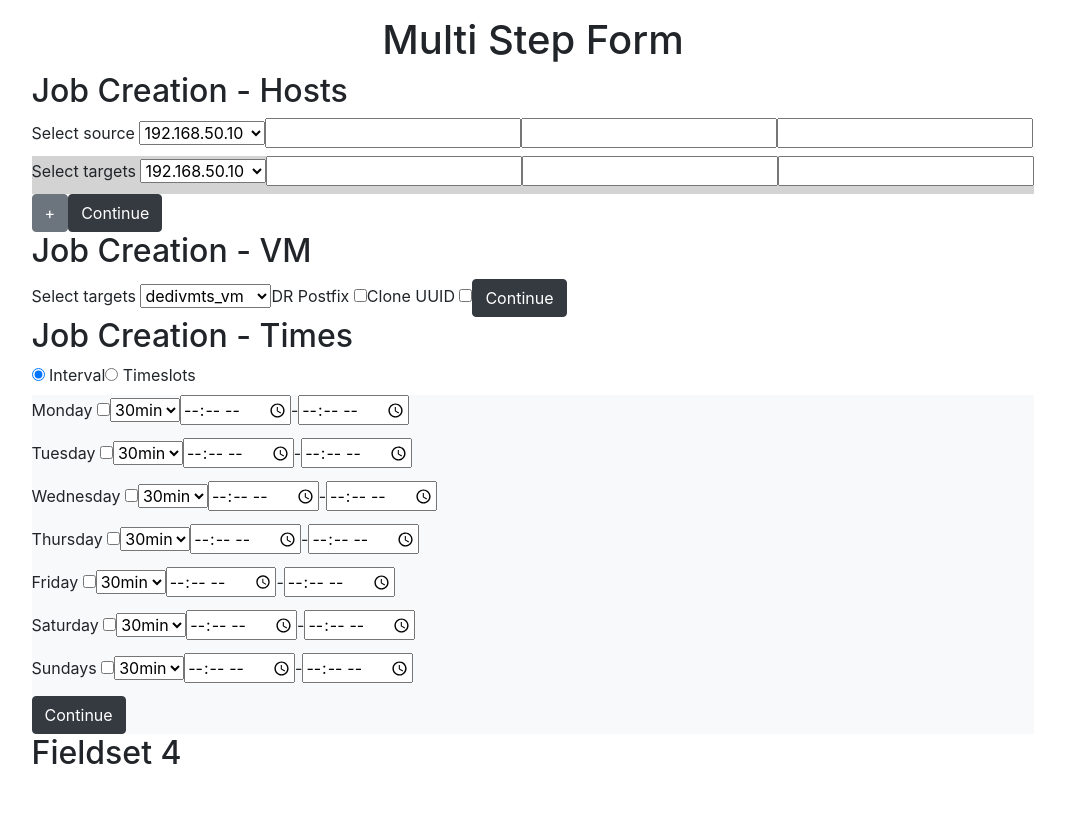
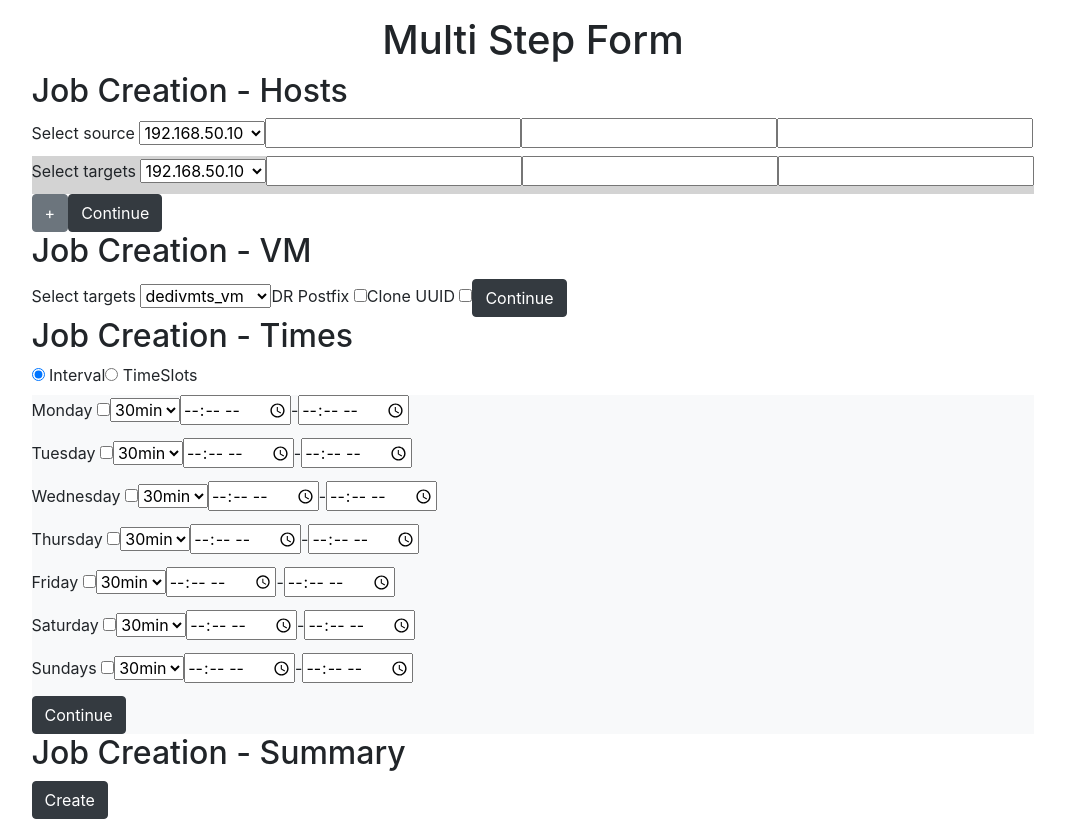
Before and after one commit to Gw3i/multi-step-form-vue, a Nuxt app: page / in a window 1280 px wide. Shown: the whole page, without its empty margins (107-1172 px from the left). Before the commit the page ends 800 px from the top, so only its background shows below. Built offline with nearby package versions, Linux system fonts and the light colour scheme.

Commit message:
Add fourth fieldset

```diff
--- a/components/Form.vue
+++ b/components/Form.vue
@@ -88,9 +88,9 @@
             />
             Interval</label
           >
-          <label for="timeslots">
-            <input type="radio" id="timeslots" name="times" value="timeslots" />
-            Timeslots</label
+          <label for="timeSlots">
+            <input type="radio" id="timeSlots" name="times" value="timeSlots" />
+            TimeSlots</label
           >
         </div>
         <fieldset class="interval bg-light">
@@ -119,12 +119,12 @@
 
           <button class="continueForm btn btn-dark">Continue</button>
         </fieldset>
-
-        <fieldset class="timeslots"></fieldset>
       </fieldset>
 
       <fieldset id="4">
-        <h2>Fieldset 4</h2>
+        <h2>Job Creation - Summary</h2>
+        {{/* Chart or plain text */}}
+        <button class="continueForm btn btn-dark">Create</button>
       </fieldset>
     </form>
   </div>
```
